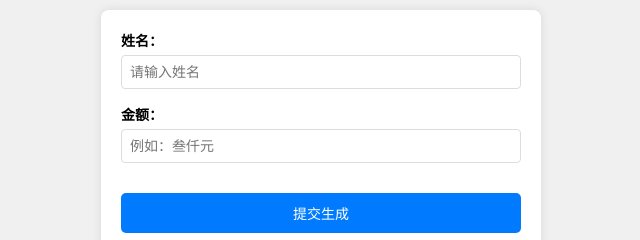
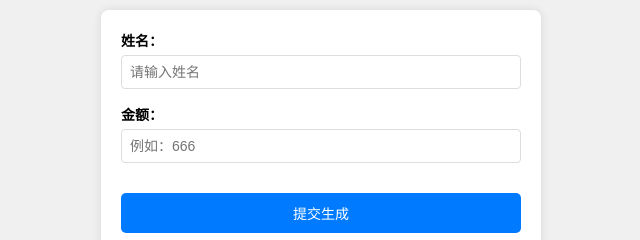
Before and after one commit to jqcn/notice, a plain HTML site: page qhonor.html in a window 1280 px wide. Shown: the top 240 px of the page, 319-959 px from the left. Drawn offline with Linux system fonts and the light colour scheme.

Commit message:
Update qhonor.html

```diff
--- a/qhonor.html
+++ b/qhonor.html
@@ -116,7 +116,7 @@
         <div class="form-row">
             <div class="form-group">
                 <label for="textAmount">金额：</label>
-                <input type="text" id="textAmount" placeholder="例如：叁仟元">
+                <input type="text" id="textAmount" placeholder="例如：666">
             </div>
         </div>
 
```
